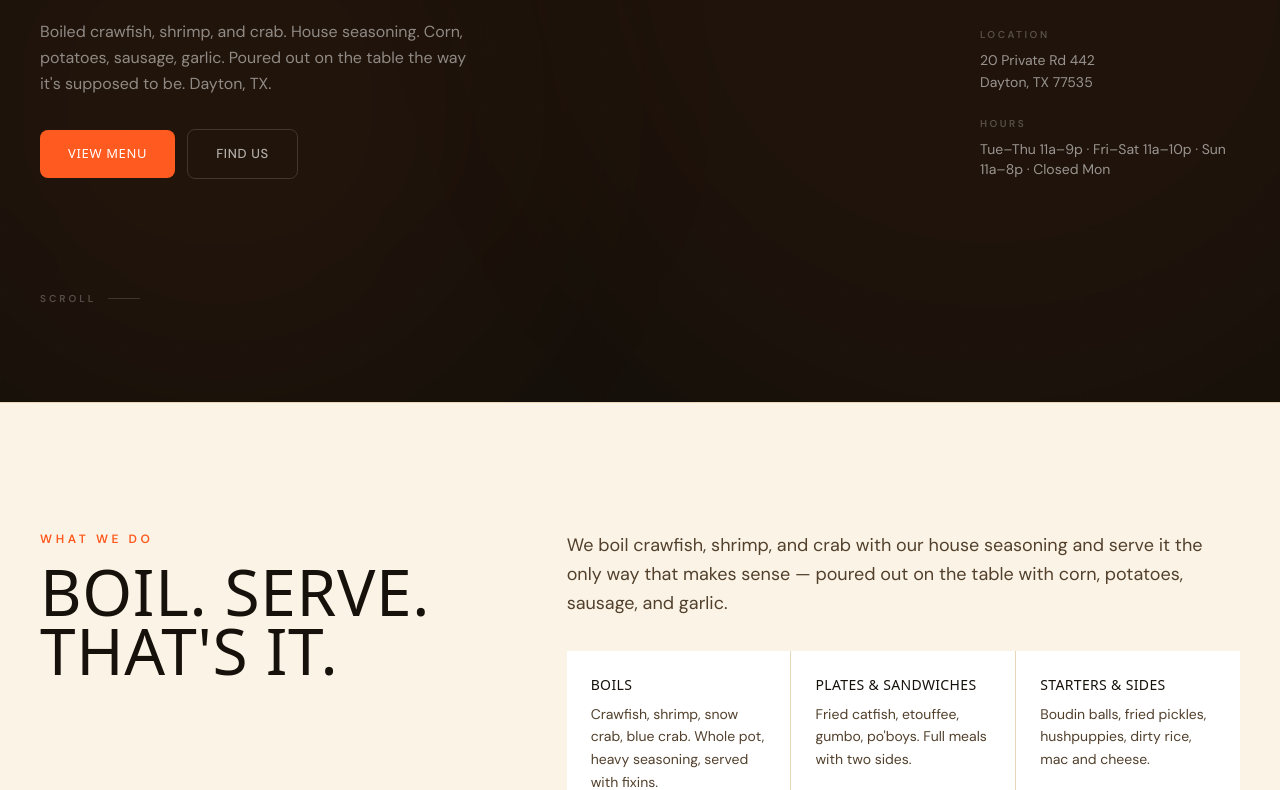
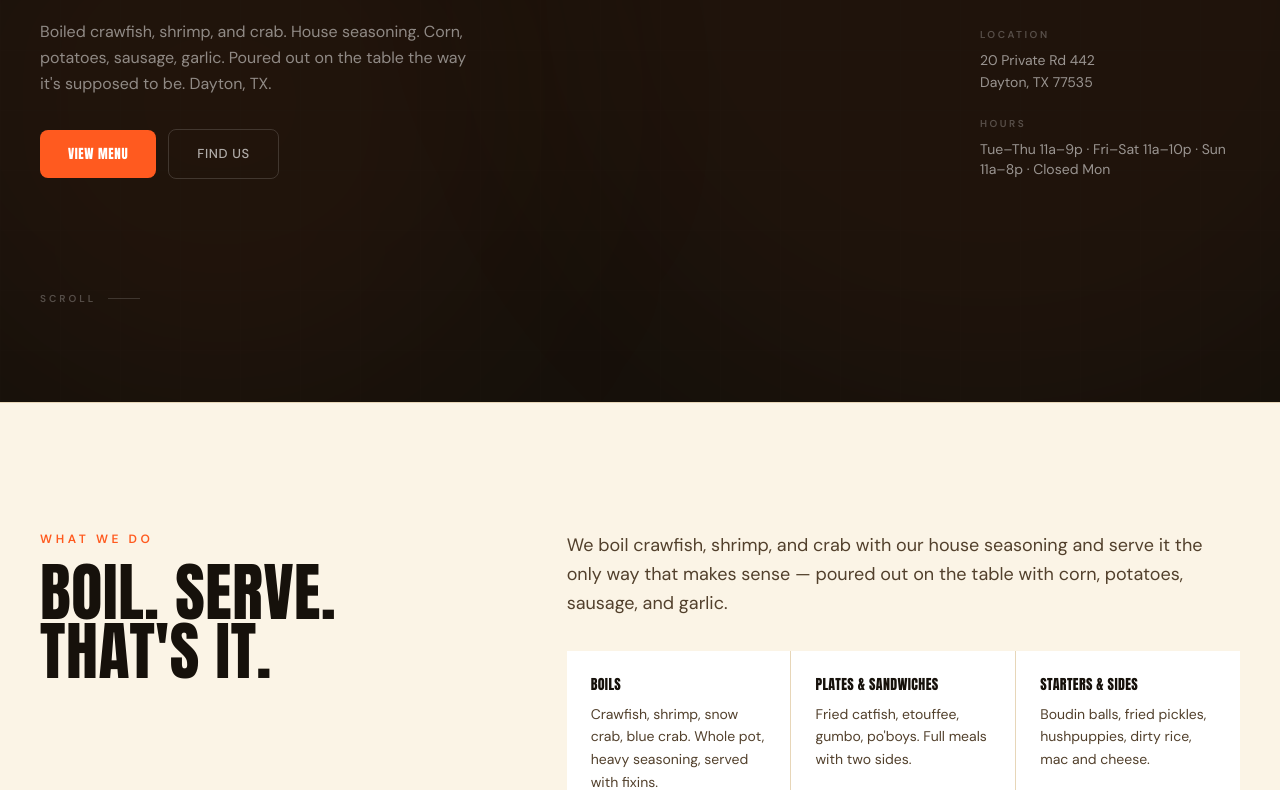
Before and after one commit to TaylorURL/charliets-com, a React app: page public/index.html in a window 1280 px wide. Shown: the part 490-1280 px from the top of the page. Built offline with nearby package versions, Linux system fonts and the light colour scheme; no server answers; a script that the page names is missing; files whose address does not match are found by name.

Commit message:
sunday: Edit public/index.html

```diff
--- a/public/index.html
+++ b/public/index.html
@@ -37,7 +37,7 @@
     <!-- Fonts -->
     <link crossorigin href="https://fonts.googleapis.com" rel="preconnect">
     <link crossorigin href="https://fonts.gstatic.com" rel="preconnect">
-    <link href="https://fonts.googleapis.com/css2?family=Archivo+Black&family=DM+Sans:ital,wght@0,400;0,500;0,600;0,700;1,400&display=swap" rel="stylesheet">
+    <link href="https://fonts.googleapis.com/css2?family=Anton&family=DM+Sans:ital,wght@0,400;0,500;0,600;0,700;1,400&family=Permanent+Marker&display=swap" rel="stylesheet">
 
     <title>Charlie T's Crawfish Shack — Dayton, TX</title>
 
```
